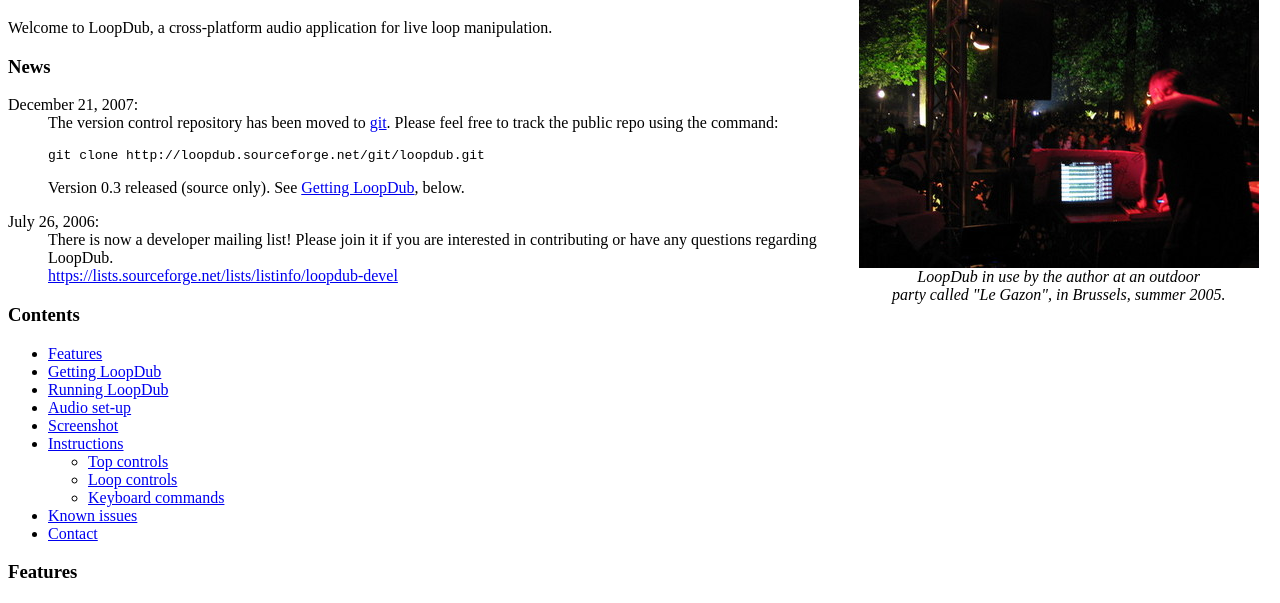
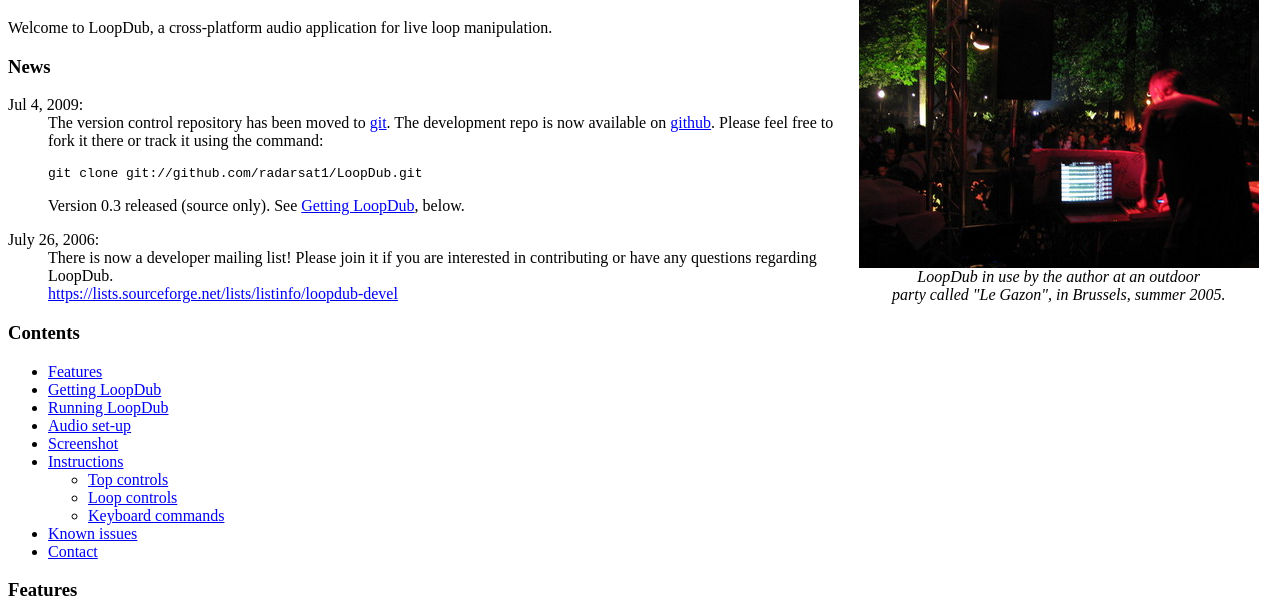
Before and after one commit to radarsat1/LoopDub, a plain HTML site: page docs/index.html in a window 1280 px wide. Shown: the part 117-720 px from the top of the page. Drawn offline with Linux system fonts and the light colour scheme.

Commit message:
Update documentation with info on github repository.

```diff
--- a/docs/index.html
+++ b/docs/index.html
@@ -17,10 +17,12 @@
 <h3>News</h3>
 
 <dl>
-<dt>December 21, 2007:</dt>
-<dd>The version control repository has been moved to <a href="http://git.or.cz/">git</a>.
-Please feel free to track the public repo using the command:</p>
-<p><tt>git clone http://loopdub.sourceforge.net/git/loopdub.git</tt>
+<dt>Jul 4, 2009:</dt> <dd>The version control repository has
+been moved to <a href="http://git.or.cz/">git</a>.  The development
+repo is now available on
+<a href="http://github.com/radarsat1/LoopDub/tree/master">github</a>.
+Please feel free to fork it there or track it using the command:</p>
+<p><tt>git clone git://github.com/radarsat1/LoopDub.git</tt>
 </p>
 <p>Version 0.3 released (source only).  See <a href="#getting">Getting LoopDub</a>, below.</p>
 </dd>
```
